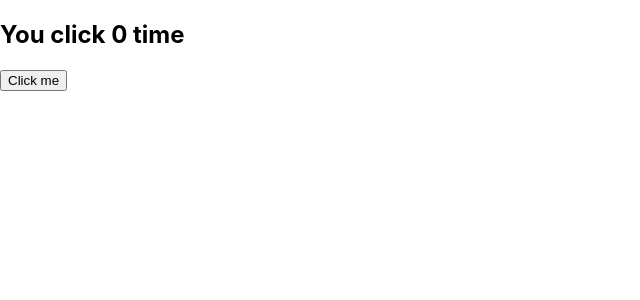
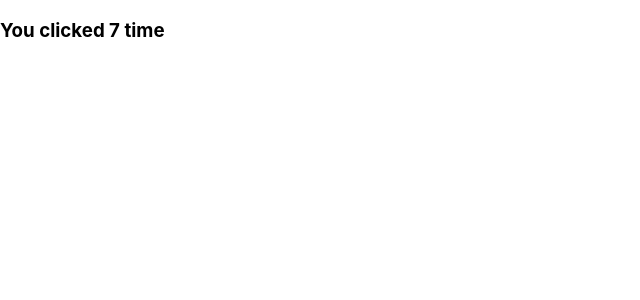
Before and after one commit to namtrieutien/SmartDev_Training, a React (Create React App) app in the folder ReactJs/my-app/: page / in a window 1280 px wide. Shown: the top 300 px of the page, without its empty margins (0-640 px from the left). Built offline with nearby package versions, Linux system fonts and the light colour scheme.

Commit message:
- illustrate useEffect of React Hook

```diff
--- /dev/null
+++ b/ReactJs/my-app/src/ReactHookuseEffect.js
@@ -0,0 +1,35 @@
+import { useEffect, useState } from "react";
+
+function ReactHookuseEffect(){
+    const [count, setCount] =  useState(0);
+
+
+    useEffect(
+        () =>{
+            console.log('useEffect');
+            const id = setInterval(() => setCount(count+1), 1000)
+            document.title = `You clicked ${count} times`;
+
+            return(
+
+                ()=>{
+                    console.log("clear interval")
+                    clearInterval(id)
+                }
+            );
+        }, [count]
+
+
+        );
+
+
+    return(
+        <div>
+            <h3>You clicked {count} time</h3>
+
+        </div>
+    );
+
+}
+
+export default ReactHookuseEffect;
--- a/ReactJs/my-app/src/index.js
+++ b/ReactJs/my-app/src/index.js
@@ -10,13 +10,14 @@ import './index.css';
 //import ComponentApiSetState from './ComponentApiSetState';
 //import ComponentApiForceUpdate from './ComponentApiForceUpdate';
 //import ComponentApiFindDOMNode from './ComponentApiFindDOMNode';
-import ReactHookuseState from './ReactHookuseState';
+//import ReactHookuseState from './ReactHookuseState';
+import ReactHookuseEffect from './ReactHookuseEffect';
 
 import reportWebVitals from './reportWebVitals';
 
 ReactDOM.render(
   <React.StrictMode>
-   <ReactHookuseState />
+   <ReactHookuseEffect />
   </React.StrictMode>,
   document.getElementById('root')
 );
```
